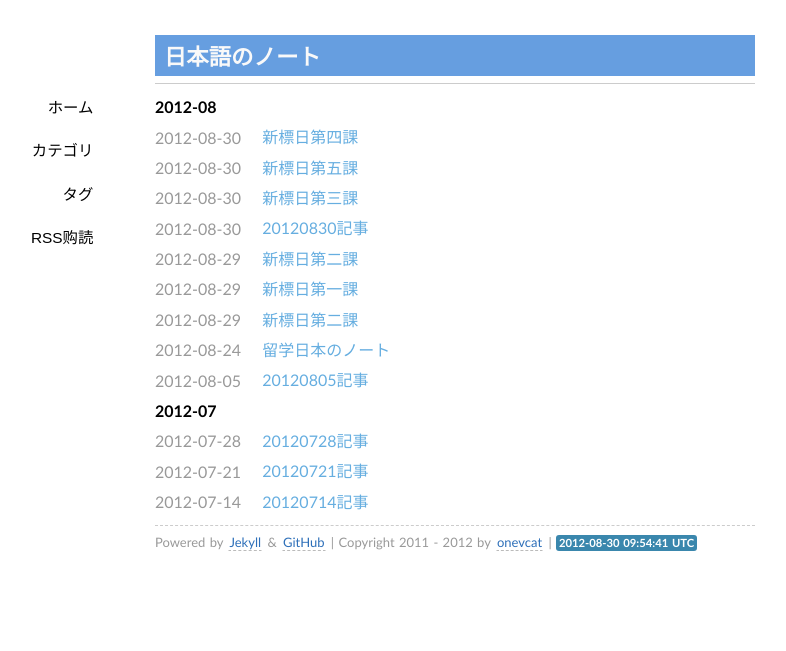
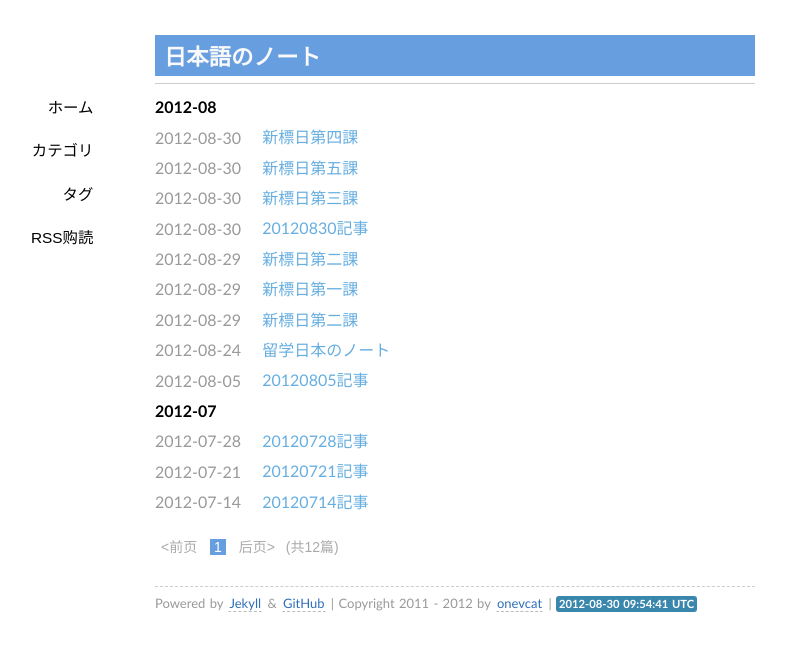
Before and after one commit to onevcat/japanese, a Jekyll site: the page built from index.html, in a window 1280 px wide. Shown: the top 651 px of the page, without its empty margins (185-971 px from the left). Built offline with Jekyll 4.4.1, drawn with Linux system fonts in a browser that asks for light colours; some web fonts are replaced; Markdown is read by kramdown in place of the engine named in the settings; the list of posts is cut into pages by our own code.

Commit message:
css modify

```diff
--- a/_config.yml
+++ b/_config.yml
@@ -5,3 +5,4 @@ url: http://japanese.onevcat.com
 title : 日本語のノート
 tagline:
 author : onevcat
+paginate: 15
--- /dev/null
+++ b/index.html
@@ -0,0 +1,52 @@
+---
+title: 日本語のノート
+layout: page
+---
+
+<ul class="listing">
+{% for post in paginator.posts %}
+  {% capture y %}{{post.date | date:"%Y-%m"}}{% endcapture %}
+  {% if year != y %}
+    {% assign year = y %}
+    <li class="listing-seperator">{{ y }}</li>
+  {% endif %}
+  <li class="listing-item">
+    <time datetime="{{ post.date | date:"%Y-%m-%d" }}">{{ post.date | date:"%Y-%m-%d" }}</time>
+    <a href="{{ post.url }}" title="{{ post.title }}">{{ post.title }}</a>
+  </li>
+{% endfor %}
+</ul>
+
+<div id="post-pagination" class="paginator">
+
+  {% if paginator.previous_page %}
+    {% if paginator.previous_page == 1 %}
+    <a href="/"><前页</a>
+    {% else %}
+    <a href="/page{{paginator.previous_page}}"><前页</a>
+    {% endif %}
+  {% else %}
+    <span class="previous disabled"><前页</span>
+  {% endif %}
+
+      {% if paginator.page == 1 %}
+      <span class="current-page">1</span>
+      {% else %}
+      <a href="/">1</a>
+      {% endif %}
+
+    {% for count in (2..paginator.total_pages) %}
+      {% if count == paginator.page %}
+      <span class="current-page">{{count}}</span>
+      {% else %}
+      <a href="/page{{count}}">{{count}}</a>
+      {% endif %}
+    {% endfor %}
+
+  {% if paginator.next_page %}
+    <a class="next" href="/page{{paginator.next_page}}">后页></a>
+  {% else %}
+    <span class="next disabled" >后页></span>
+  {% endif %}
+  (共{{ paginator.total_posts }}篇)
+</div>
--- a/index.md
+++ /dev/null
@@ -1,18 +0,0 @@
----
-title: 日本語のノート
-layout: page
----
-
-<ul class="listing">
-{% for post in site.posts %}
-  {% capture y %}{{post.date | date:"%Y-%m"}}{% endcapture %}
-  {% if year != y %}
-    {% assign year = y %}
-    <li class="listing-seperator">{{ y }}</li>
-  {% endif %}
-  <li class="listing-item">
-    <time datetime="{{ post.date | date:"%Y-%m-%d" }}">{{ post.date | date:"%Y-%m-%d" }}</time>
-    <a href="{{ site.url }}{{ post.url }}" title="{{ post.title }}">{{ post.title }}</a>
-  </li>
-{% endfor %}
-</ul>
--- a/media/css/style.css
+++ b/media/css/style.css
@@ -129,7 +129,7 @@ text-decoration: none;
 
 .paginator .current-page {
 color: white;
-background: #0000ff;
+background: #669EE0;
 }
 
 .paginator a:hover{
```
Also changed, not shown: _layouts/default.html (+0 -11 lines).
